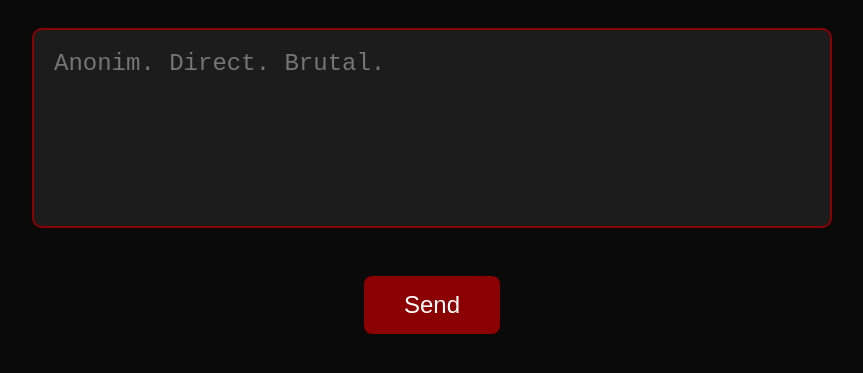
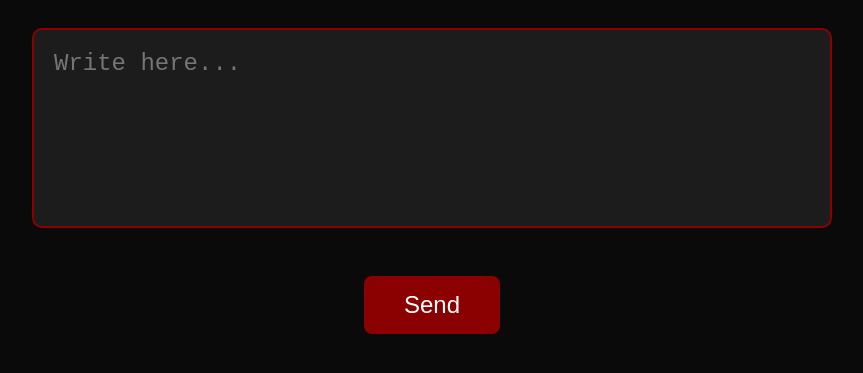
Before and after one commit to ownyourzone/Chat, a plain HTML site: page index.html in a window 1280 px wide. Shown: the part 267-640 px from the top of the page, without its empty margins (208-1071 px from the left). Drawn offline with Linux system fonts and the light colour scheme.

Commit message:
Update index.html

```diff
--- a/index.html
+++ b/index.html
@@ -1,4 +1,4 @@
-<!DOCTYPE html>
+ <!DOCTYPE html>
 <html lang="ro">
 <head>
   <meta charset="UTF-8" />
@@ -68,7 +68,7 @@
 
   <h1>One Way Chat</h1>
 
-  <textarea id="msg" placeholder="Anonim. Direct. Brutal."></textarea><br>
+  <textarea id="msg" placeholder="Write here..."></textarea><br>
   <button onclick="sendMsg()">Send</button>
   <div id="status"></div>
 
```
